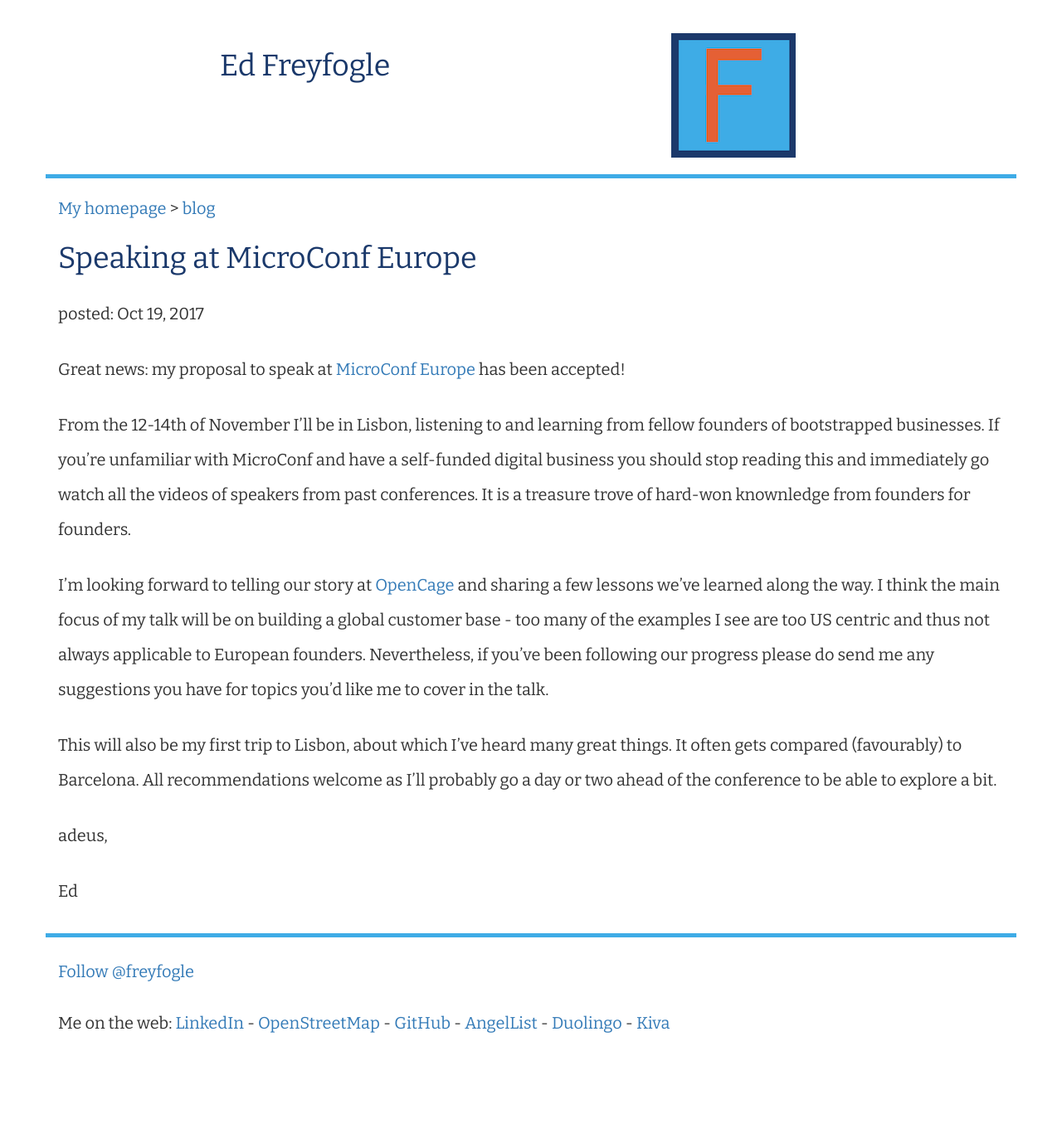
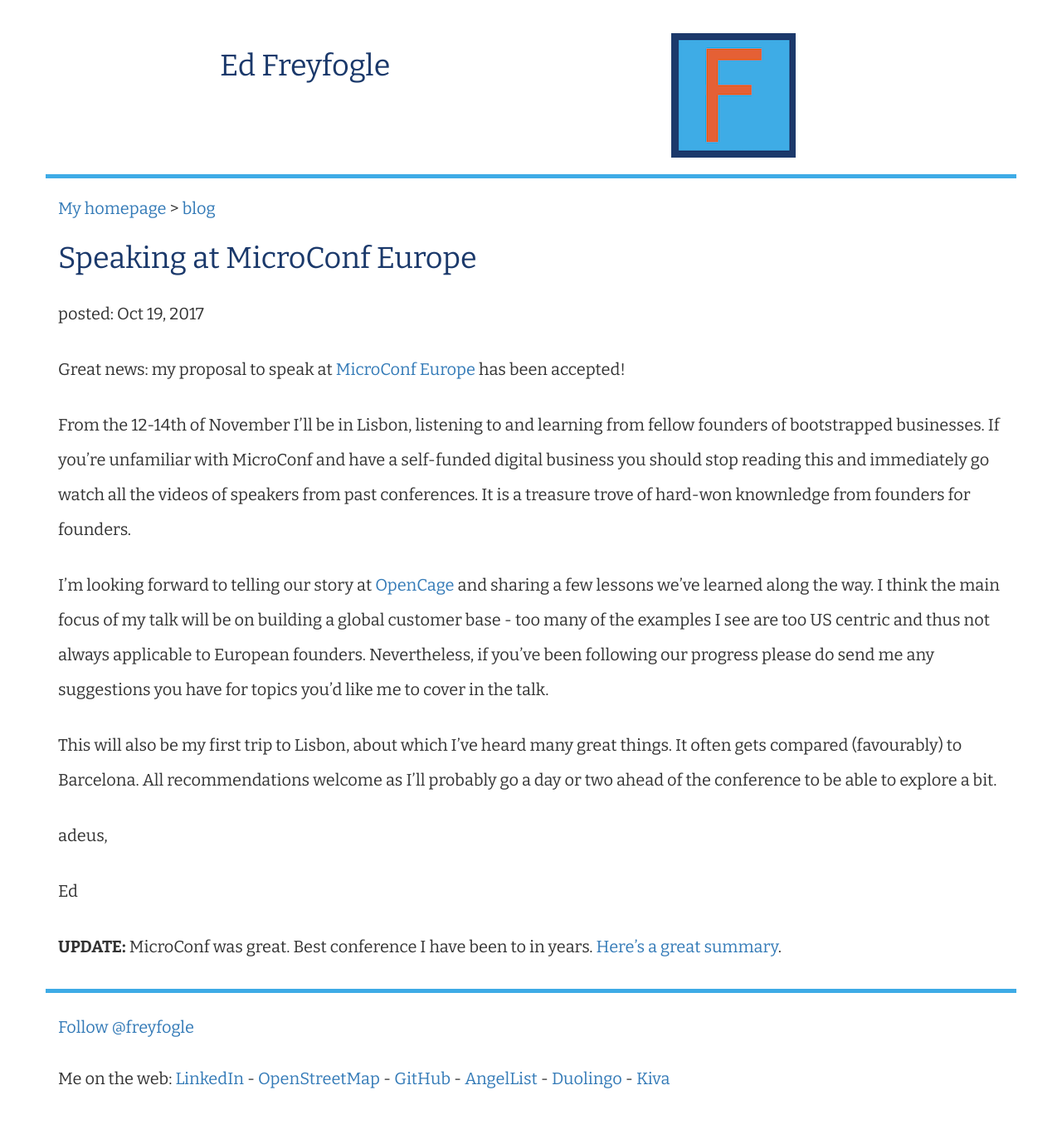
Before and after one commit to freyfogle/freyfogle.github.io, a Jekyll site: the page built from _posts/2017-10-19-speaking-at-microconf-europe.md, in a window 1280 px wide. Shown: the whole page at 83% size. Built offline with Jekyll 4.4.1, drawn with Linux system fonts in a browser that asks for light colours; comment, search, counter and statistics services are not loaded; before the commit the page ends 1294 px from its top, so only the background shows below that.

Commit message:
add link to microconf summary

```diff
--- a/_posts/2017-10-19-speaking-at-microconf-europe.md
+++ b/_posts/2017-10-19-speaking-at-microconf-europe.md
@@ -33,3 +33,7 @@ to explore a bit.
 adeus,
 
 Ed
+
+
+**UPDATE:** MicroConf was great. Best conference I have been to in years.
+[Here's a great summary](http://www.startupsfortherestofus.com/episodes/episode-367-microconf-europe-2017-recap).
```
